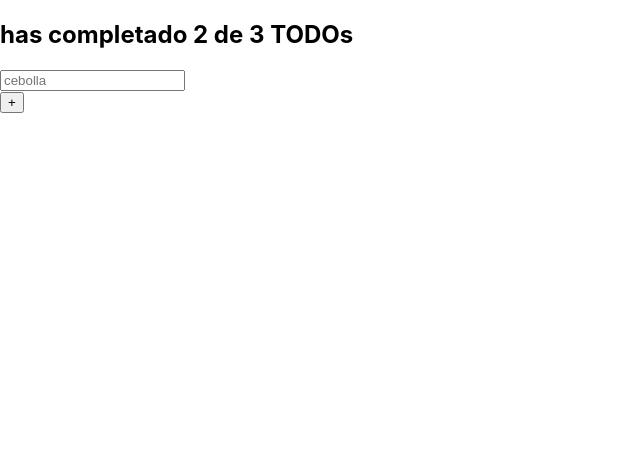
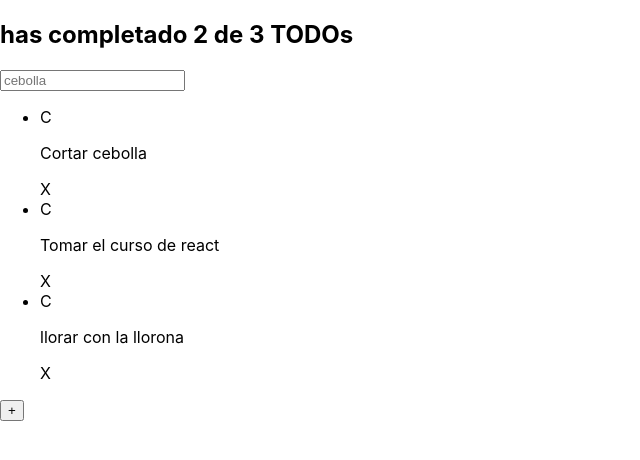
Before and after one commit to marlsx1311/curso-reactjs, a React (Create React App) app: page / in a window 1280 px wide. Shown: the top 460 px of the page, without its empty margins (0-640 px from the left). Built offline with nearby package versions, Linux system fonts and the light colour scheme; the HTML template or start-up script is replaced by a standard one.

Commit message:
actualizacion

```diff
--- a/src/App.js
+++ b/src/App.js
@@ -19,7 +19,7 @@ function App() {
       <TodoSearch/>
       <TodoList>
         {todos.map(todo => (
-          <TodoItem/>
+          <TodoItem kye={todo.text} text= {todo.text}/>
         ))}
       </TodoList>
       <CreateTodoButton/>
--- a/src/TodoList.js
+++ b/src/TodoList.js
@@ -2,9 +2,9 @@ import React from "react";
 
 function TodoList(props){
     return (
-        <div>
-
-        </div>
+        <ul>
+            {props.children}
+        </ul>
     );
 }
 export {TodoList};
```
